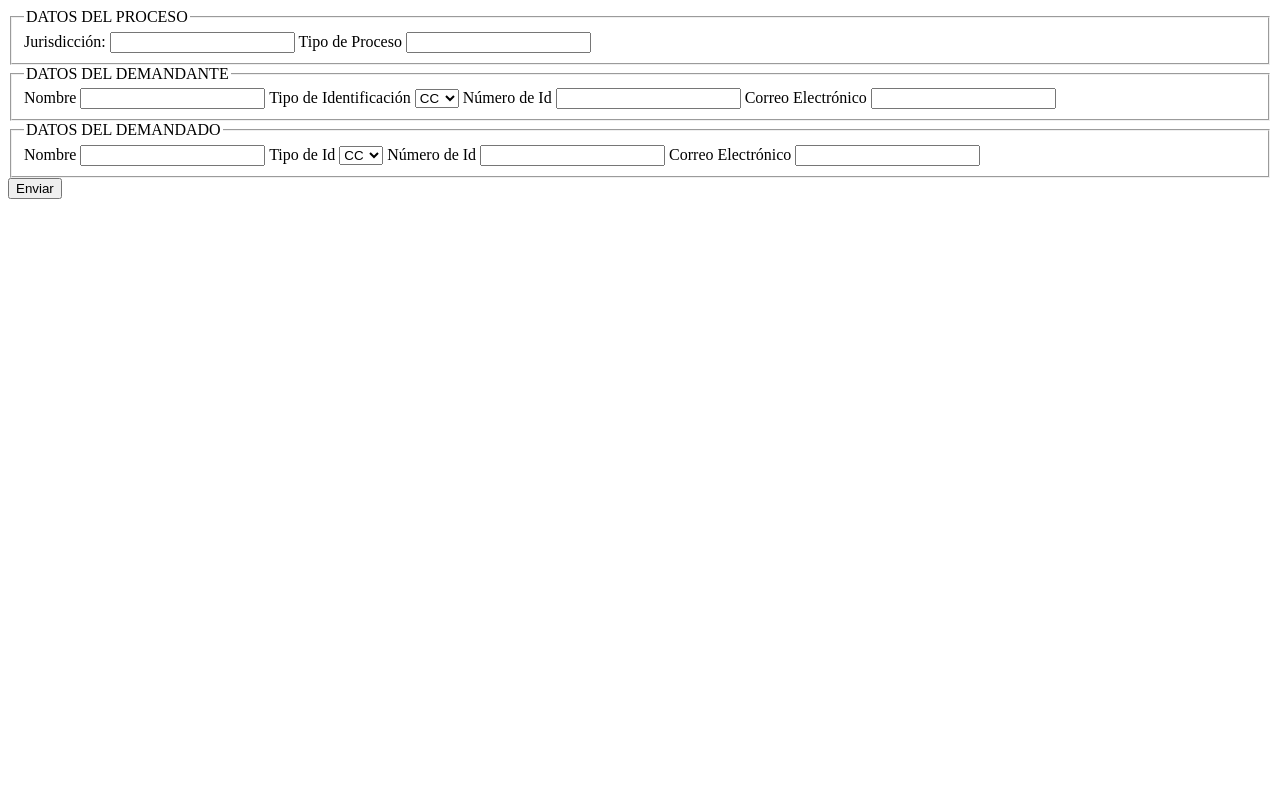
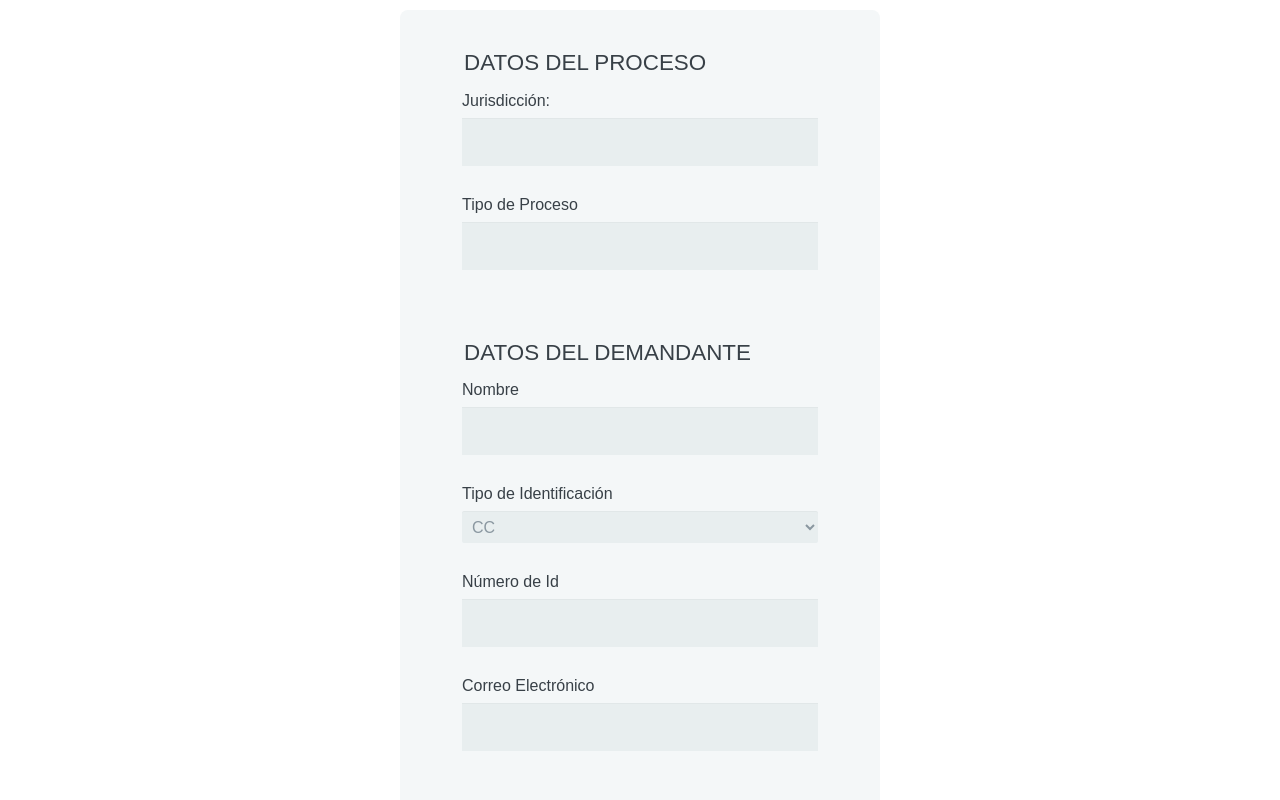
Before and after one commit to LopezJoha/powerOfAttorney, a plain HTML site: page index.html in a window 1280 px wide. Shown: the top 800 px of the page. Drawn offline with Linux system fonts and the light colour scheme; a web font is replaced by a local one.

Commit message:
Se adiciona archivo de css

```diff
--- a/index.html
+++ b/index.html
@@ -10,7 +10,7 @@
     <link rel="preconnect" href="https://fonts.gstatic.com" crossorigin>
     <link href="https://fonts.googleapis.com/css2?family=Shippori+Mincho+B1&display=swap" rel="stylesheet">
 
-    <!-- <link rel="stylesheet" type="text/css" href="/src/css/style.css"> -->
+    <link rel="stylesheet" type="text/css" href="/styles.css">
 </head>
 <body>
     <form>
--- /dev/null
+++ b/styles.css
@@ -0,0 +1,117 @@
+*, *:before, *:after {
+    -moz-box-sizing: border-box;
+    -webkit-box-sizing: border-box;
+    box-sizing: border-box;
+  }
+
+  body {
+    font-family: 'Nunito', sans-serif;
+    color: #384047;
+  }
+
+  form {
+    max-width: 300px;
+    margin: 10px auto;
+    padding: 10px 20px;
+    background: #f4f7f8;
+    border-radius: 8px;
+  }
+
+  h1 {
+    margin: 0 0 30px 0;
+    text-align: center;
+  }
+
+  input[type="text"],
+  input[type="password"],
+  input[type="date"],
+  input[type="datetime"],
+  input[type="email"],
+  input[type="number"],
+  input[type="search"],
+  input[type="tel"],
+  input[type="time"],
+  input[type="url"],
+  textarea,
+  select {
+    background: rgba(255,255,255,0.1);
+    border: none;
+    font-size: 16px;
+    height: auto;
+    margin: 0;
+    outline: 0;
+    padding: 15px;
+    width: 100%;
+    background-color: #e8eeef;
+    color: #8a97a0;
+    box-shadow: 0 1px 0 rgba(0,0,0,0.03) inset;
+    margin-bottom: 30px;
+  }
+
+  input[type="radio"],
+  input[type="checkbox"] {
+    margin: 0 4px 8px 0;
+  }
+
+  select {
+    padding: 6px;
+    height: 32px;
+    border-radius: 2px;
+  }
+
+  button {
+    padding: 19px 39px 18px 39px;
+    color: #FFF;
+    background-color: #4bc970;
+    font-size: 18px;
+    text-align: center;
+    font-style: normal;
+    border-radius: 5px;
+    width: 100%;
+    border: 1px solid #3ac162;
+    border-width: 1px 1px 3px;
+    box-shadow: 0 -1px 0 rgba(255,255,255,0.1) inset;
+    margin-bottom: 10px;
+  }
+
+  fieldset {
+    margin: 30px;
+    border: none;
+  }
+
+  legend {
+    font-size: 1.4em;
+    margin-bottom: 10px;
+  }
+
+  label {
+    display: block;
+    margin-bottom: 8px;
+  }
+
+  label.light {
+    font-weight: 300;
+    display: inline;
+  }
+
+  .number {
+    background-color: #5fcf80;
+    color: #fff;
+    height: 30px;
+    width: 30px;
+    display: inline-block;
+    font-size: 0.8em;
+    margin-right: 4px;
+    line-height: 30px;
+    text-align: center;
+    text-shadow: 0 1px 0 rgba(255,255,255,0.2);
+    border-radius: 100%;
+  }
+
+  @media screen and (min-width: 480px) {
+
+    form {
+      max-width: 480px;
+    }
+
+  }
```
